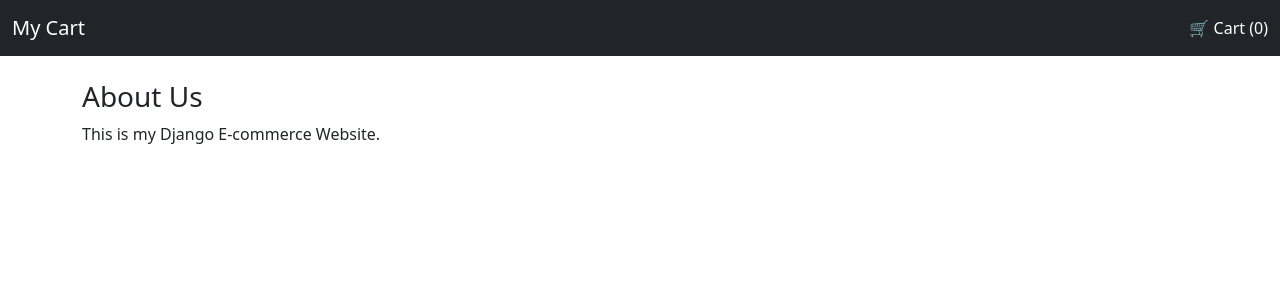
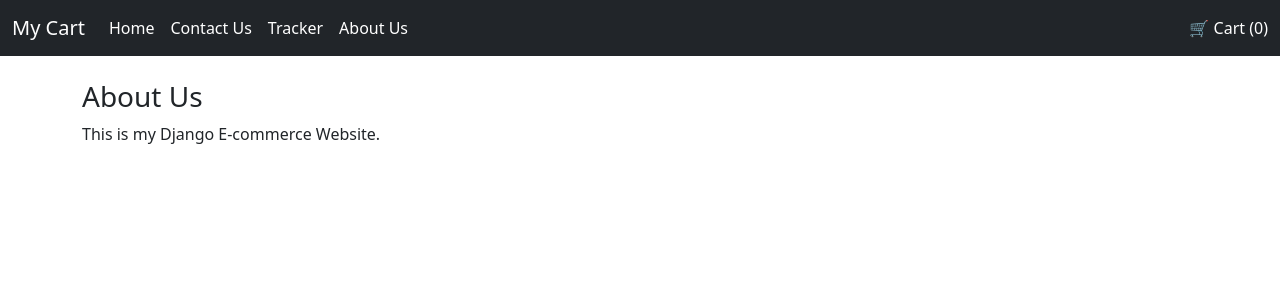
Before and after one commit to sujal1017/ecmoweb, a Django app: page /shop/about/ in a window 1280 px wide. Shown: the top 300 px of the page. Run offline with Django 5.2, Linux system fonts and the light colour scheme.

Commit message:
Added Tracker,Contact,AboutUs and Home

```diff
--- a/shop/templates/shop/basic.html
+++ b/shop/templates/shop/basic.html
@@ -71,8 +71,32 @@
 <nav class="navbar navbar-dark bg-dark">
   <div class="container-fluid">
 
-    <!-- Brand -->
-    <a class="navbar-brand" href="/shop/">My Cart</a>
+    <!-- LEFT SIDE -->
+    <div class="d-flex align-items-center">
+
+      <!-- Brand -->
+      <a class="navbar-brand me-4" href="/shop/">My Cart</a>
+
+      <!-- Menu -->
+      <ul class="navbar-nav flex-row">
+        <li class="nav-item me-3">
+          <a class="nav-link text-white" href="/shop/">Home</a>
+        </li>
+
+        <li class="nav-item me-3">
+          <a class="nav-link text-white" href="/shop/contact">Contact Us</a>
+        </li>
+
+        <li class="nav-item me-3">
+          <a class="nav-link text-white" href="/shop/tracker">Tracker</a>
+        </li>
+
+        <li class="nav-item">
+          <a class="nav-link text-white" href="/shop/about">About Us</a>
+        </li>
+      </ul>
+
+    </div>
 
     <!-- Right Side Cart -->
     <ul class="navbar-nav ms-auto">
```
